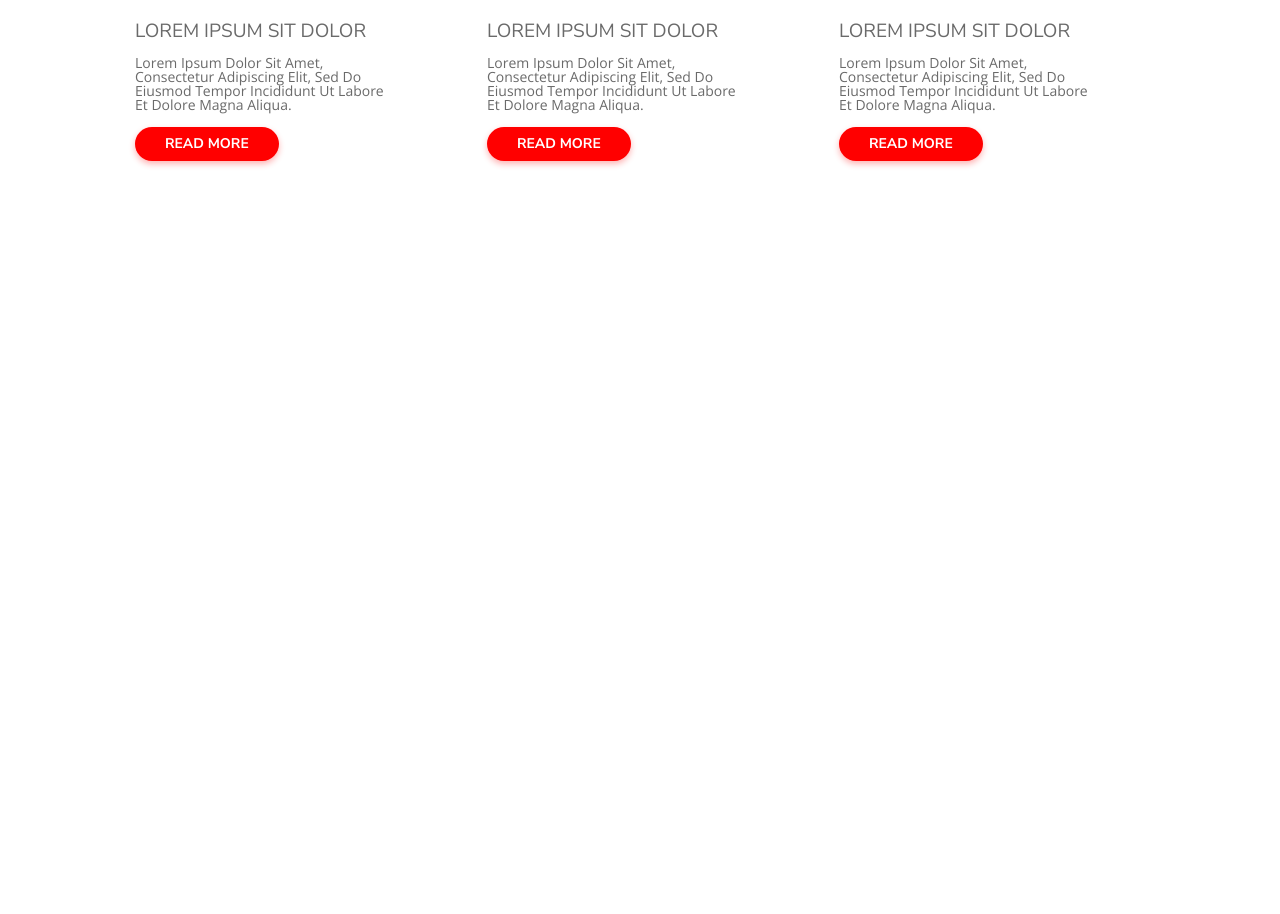
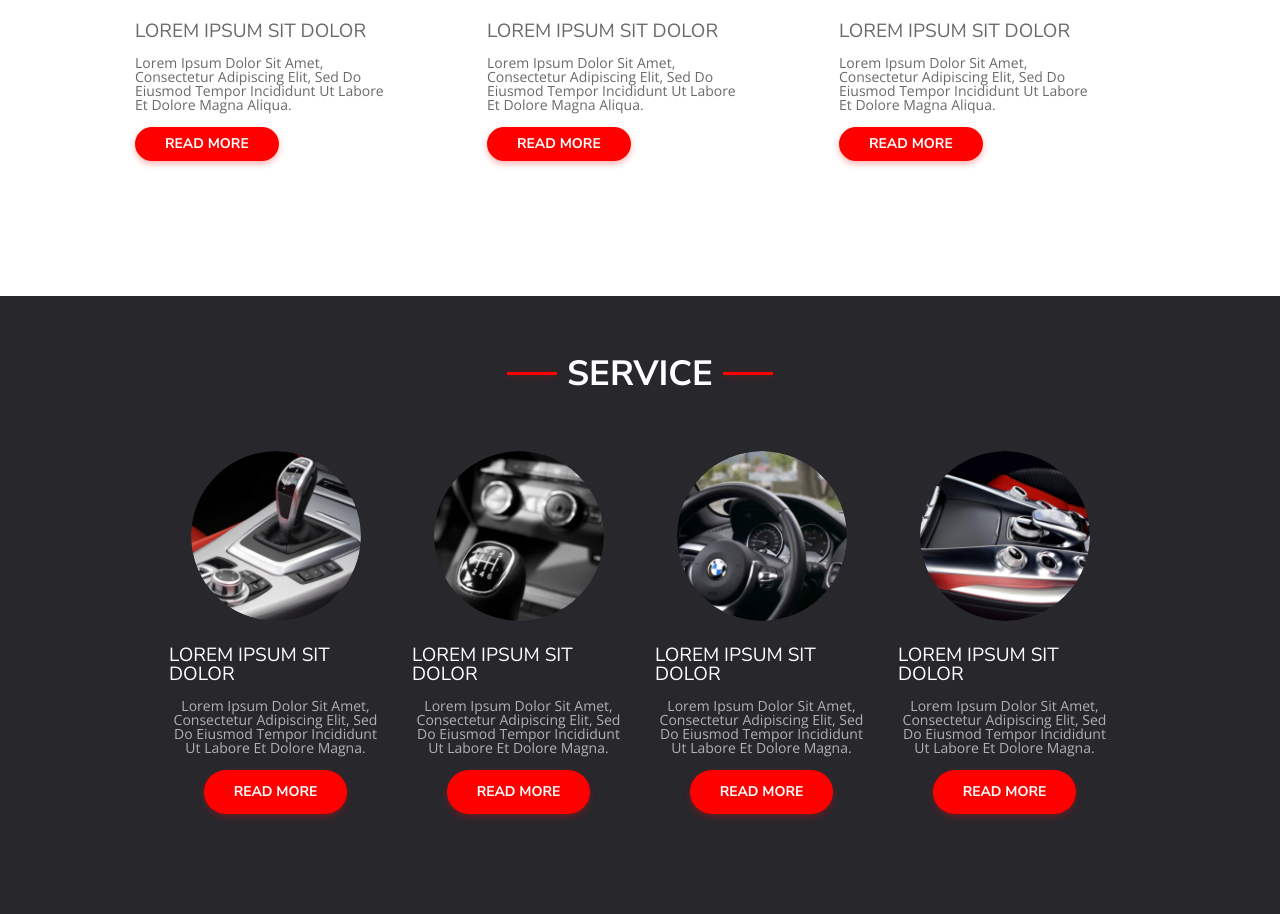
Before and after one commit to szmilek/CarSharing, a plain HTML site: page index.html in a window 1280 px wide. Shown: the part 1207-2121 px from the top of the page. Before the commit the page ends 1503 px from the top, so only its background shows below. Drawn offline with nearby package versions, Linux system fonts and the light colour scheme.

Commit message:
Service section added

```diff
--- a/CSS/style.css
+++ b/CSS/style.css
@@ -244,3 +244,89 @@ a.banner-nav-items:hover {
     margin-top: 15px;
     align-self: flex-start;
 }
+
+.service {
+    background-color: #28272C;
+    display: flex;
+    flex-direction: column;
+    justify-content: center;
+    align-items: center;
+    margin: 0 auto;
+    font-family: 'Nunito Sans', sans-serif;
+    color: #FFFFFF;
+    text-transform: uppercase;
+    padding: 60px 154px 100px 154px;
+}
+
+.service-header {
+    font-size: 35px;
+    font-weight: bold;
+    display: flex;
+    justify-content: center;
+    align-items: center;
+}
+
+.service-header::before,
+.service-header::after {
+    content: "";
+    display: block;
+    height: 3px;
+    background: #FF0000;
+    width: 50px;
+    box-shadow: 0 1px 6px #FF00004D;
+}
+
+.service-header strong {
+    padding: 0 10px;
+}
+
+.service-container {
+    display: flex;
+    margin: 60px auto 0 auto;
+    flex-direction: row;
+    justify-content: space-between;
+    width: 100%;
+}
+
+.service-article-section {
+    display: flex;
+    flex-direction: column;
+    justify-content: center;
+    align-items: center;
+    padding: 0 15px;
+}
+
+.service-article-image {
+    border-radius: 50%;
+    width: 170px;
+    height: 170px;
+}
+
+.service-article-title {
+    font-size: 19px;
+    font-weight: 400;
+    padding: 25px 0 15px 0;
+}
+
+.service-article-description {
+    font-size: 14px;
+    font-family: 'Open Sans', sans-serif;
+    font-weight: 300;
+    text-transform: capitalize;
+    color: #B2B2B2;
+    opacity: 100%;
+    text-align: center;
+}
+
+.service-article-btn {
+    padding: 15px 30px;
+    background-color: #FF0000;
+    box-shadow: 0 3px 6px #FF00004D;
+    color: #FFFFFF;
+    display: inline-block;
+    text-decoration: none;
+    border-radius: 50px;
+    font-size: 14px;
+    font-weight: bold;
+    margin-top: 15px;
+}
--- a/index.html
+++ b/index.html
@@ -67,5 +67,36 @@
             </div>
         </div>
     </section>
+    <section class="service">
+        <h2 class="service-header">
+            <strong>Service</strong>
+        </h2>
+        <div class="service-container">
+            <div class="service-article-section">
+                <img class="service-article-image" src="Images/mini1.png" alt="gearbox">
+                <h3 class="service-article-title">LOREM IPSUM SIT DOLOR</h3>
+                <p class="service-article-description">Lorem ipsum dolor sit amet, consectetur adipiscing elit, sed do eiusmod tempor incididunt ut labore et dolore magna.</p>
+                <a class="service-article-btn" href="#">READ MORE</a>
+            </div>
+            <div class="service-article-section">
+                <img class="service-article-image" src="Images/mini2.png" alt="gearbox">
+                <h3 class="service-article-title">LOREM IPSUM SIT DOLOR</h3>
+                <p class="service-article-description">Lorem ipsum dolor sit amet, consectetur adipiscing elit, sed do eiusmod tempor incididunt ut labore et dolore magna.</p>
+                <a class="service-article-btn" href="#">READ MORE</a>
+            </div>
+            <div class="service-article-section">
+                <img class="service-article-image" src="Images/mini3.png" alt="steering wheel">
+                <h3 class="service-article-title">LOREM IPSUM SIT DOLOR</h3>
+                <p class="service-article-description">Lorem ipsum dolor sit amet, consectetur adipiscing elit, sed do eiusmod tempor incididunt ut labore et dolore magna.</p>
+                <a class="service-article-btn" href="#">READ MORE</a>
+            </div>
+            <div class="service-article-section">
+                <img class="service-article-image" src="Images/mini4.png" alt="car panel">
+                <h3 class="service-article-title">LOREM IPSUM SIT DOLOR</h3>
+                <p class="service-article-description">Lorem ipsum dolor sit amet, consectetur adipiscing elit, sed do eiusmod tempor incididunt ut labore et dolore magna.</p>
+                <a class="service-article-btn" href="#">READ MORE</a>
+            </div>
+        </div>
+    </section>
 </body>
 </html>
```
